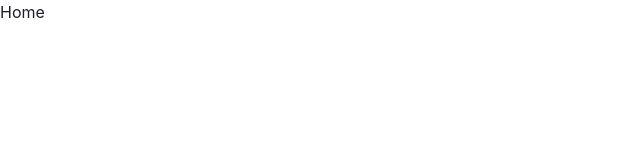
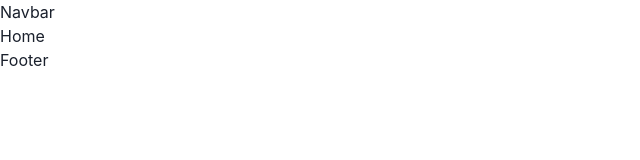
Before and after one commit to Vv97/brawny-plough-6910, a React (Create React App) app in the folder frontend/: page / in a window 1280 px wide. Shown: the top 160 px of the page, without its empty margins (0-640 px from the left). Built offline with nearby package versions, Linux system fonts and the light colour scheme.

Commit message:
nav foot

```diff
--- a/frontend/src/App.js
+++ b/frontend/src/App.js
@@ -1,11 +1,15 @@
 import logo from './logo.svg';
 import './App.css';
 import { AllRoutes } from './Routes/AllRoutes';
+import Navbar from './components/navbar/Navbar';
+import Footer from './components/footer/Footer';
 
 function App() {
   return (
     <div className="App">
+      <Navbar/>
       <AllRoutes />
+      <Footer/>
     </div>
   );
 }
--- a/frontend/src/components/footer/Footer.jsx
+++ b/frontend/src/components/footer/Footer.jsx
@@ -0,0 +1,9 @@
+import React from 'react'
+
+const Footer = () => {
+  return (
+    <div>Footer</div>
+  )
+}
+
+export default Footer
--- a/frontend/src/components/navbar/Navbar.jsx
+++ b/frontend/src/components/navbar/Navbar.jsx
@@ -0,0 +1,9 @@
+import React from 'react'
+
+const Navbar = () => {
+  return (
+    <div>Navbar</div>
+  )
+}
+
+export default Navbar
```
